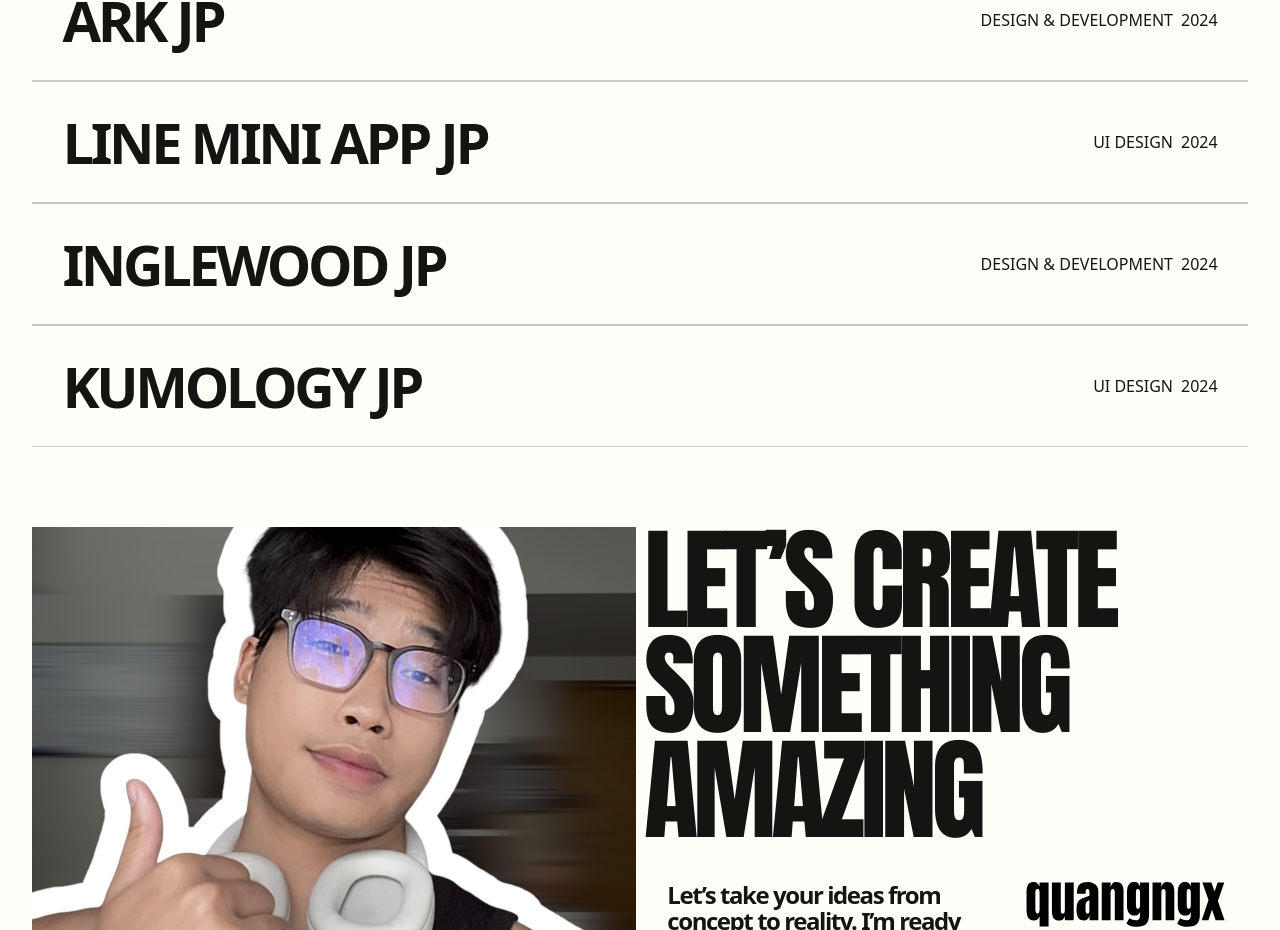
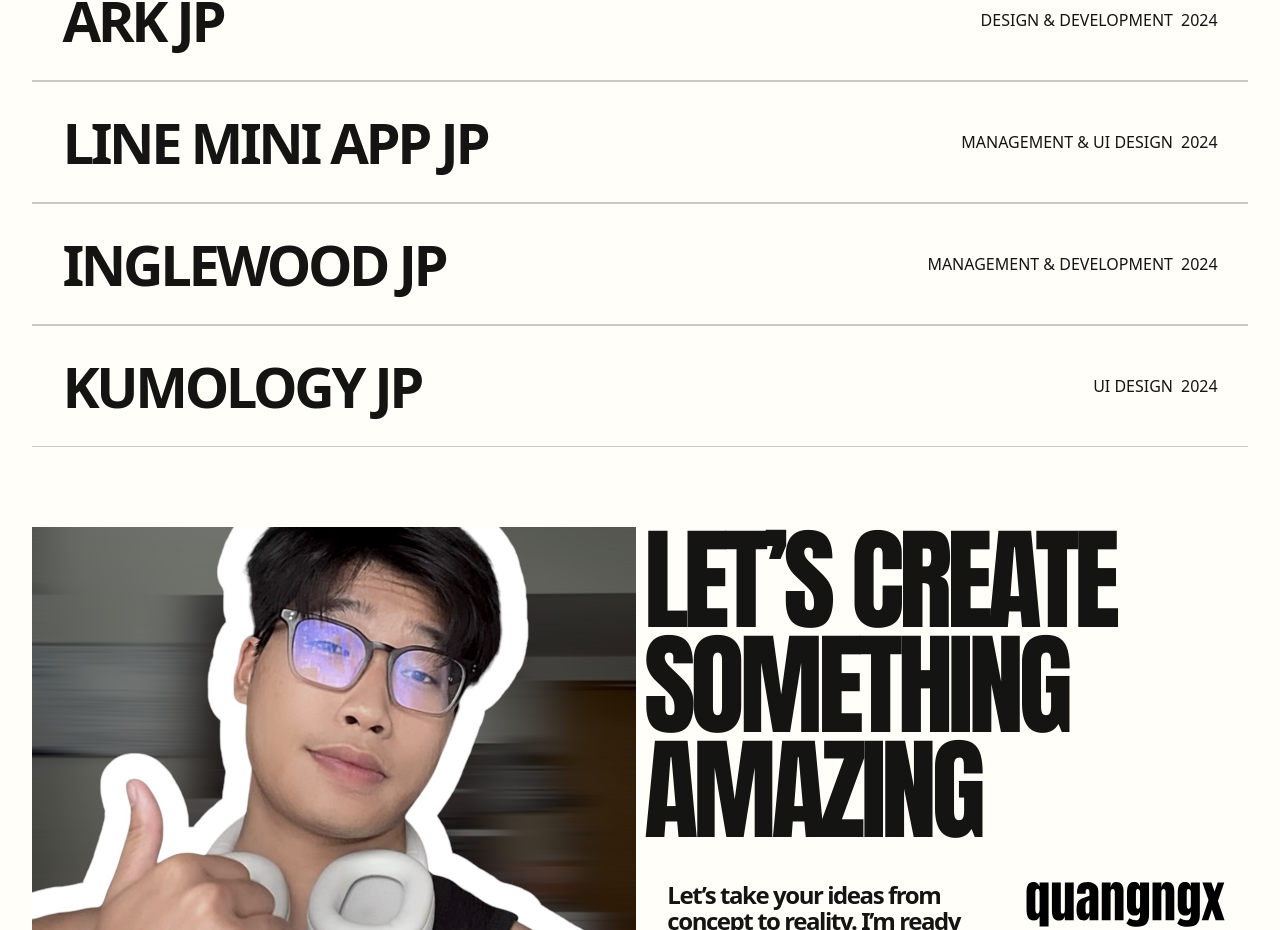
Before and after one commit to quangngx/qx-portfolio, a Next.js app: page / in a window 1280 px wide. Shown: the part 1439-2369 px from the top of the page. Built offline with nearby package versions, Linux system fonts and the light colour scheme.

Commit message:
update picture

```diff
--- a/constants/index.ts
+++ b/constants/index.ts
@@ -1,7 +1,7 @@
 import {
     ark, comingsoon,
     flow,
-    github, inglewood, kumology, lavie, qphoto, qphoto2, qphoto3, vdone,
+    inglewood, kumology, lavie, line, qphoto, qphoto2, qphoto3, seedify, vdone,
 } from "@/public";
 
 
@@ -97,11 +97,11 @@ export const projectsGallery = [
     {
         id: 4,
         title: "Line Mini App JP ",
-        src: github,
+        src: line,
         color: "#a7c3e2",
-        href: "/",
+        href: "https://www.bluechip.co.jp/business/business04/",
         time: "2024",
-        role: "UI Design",
+        role: "Management & UI Design",
         description: ""
     },
     {
@@ -111,7 +111,8 @@ export const projectsGallery = [
         color: "#b1bfd1",
         href: "https://https://inglewood.co.jp/",
         time: "2024",
-        role: "Design & Development"
+        role: "Management & Development",
+        description: ""
     },
     {
         id: 6,
@@ -145,7 +146,7 @@ export const projectsGallery = [
     {
         id: 8,
         title: "Seedify VN",
-        src: flow,
+        src: seedify,
         color: "#a7c3e2",
         href: "https://baolamdong.vn/ban-tre/202312/hieu-ich-phan-mem-quan-ly-phong-nuoi-cay-mo-seedify-bi-olab-e09296a/",
         time: "2021",
@@ -154,7 +155,7 @@ export const projectsGallery = [
     {
         id: 9,
         title: "DLU LMS VN",
-        src: flow,
+        src: comingsoon,
         color: "#a7c3e2",
         href: "https://lms.dlu.edu.vn/",
         time: "2021",
@@ -163,7 +164,7 @@ export const projectsGallery = [
     {
         id: 10,
         title: "ICT Center App VN",
-        src: flow,
+        src: comingsoon,
         color: "#a7c3e2",
         href: "https://itc.dlu.edu.vn/cac-khoa-hoc/",
         time: "2021",
--- a/public/index.ts
+++ b/public/index.ts
@@ -15,6 +15,8 @@ export { default as lavie } from "./lavie.png";
 export { default as kumology } from "./kumology.png";
 export { default as vdone } from "./vdone.png";
 export { default as comingsoon } from "./comin.png";
+export { default as line } from "./line.png";
+export { default as seedify } from "./seedify.png";
 
 export { default as hero } from "./temp.png";
 export { default as handshake} from "./handshake.webp"
```
Also changed, not shown: public/line.png (added), public/seedify.png (added).
